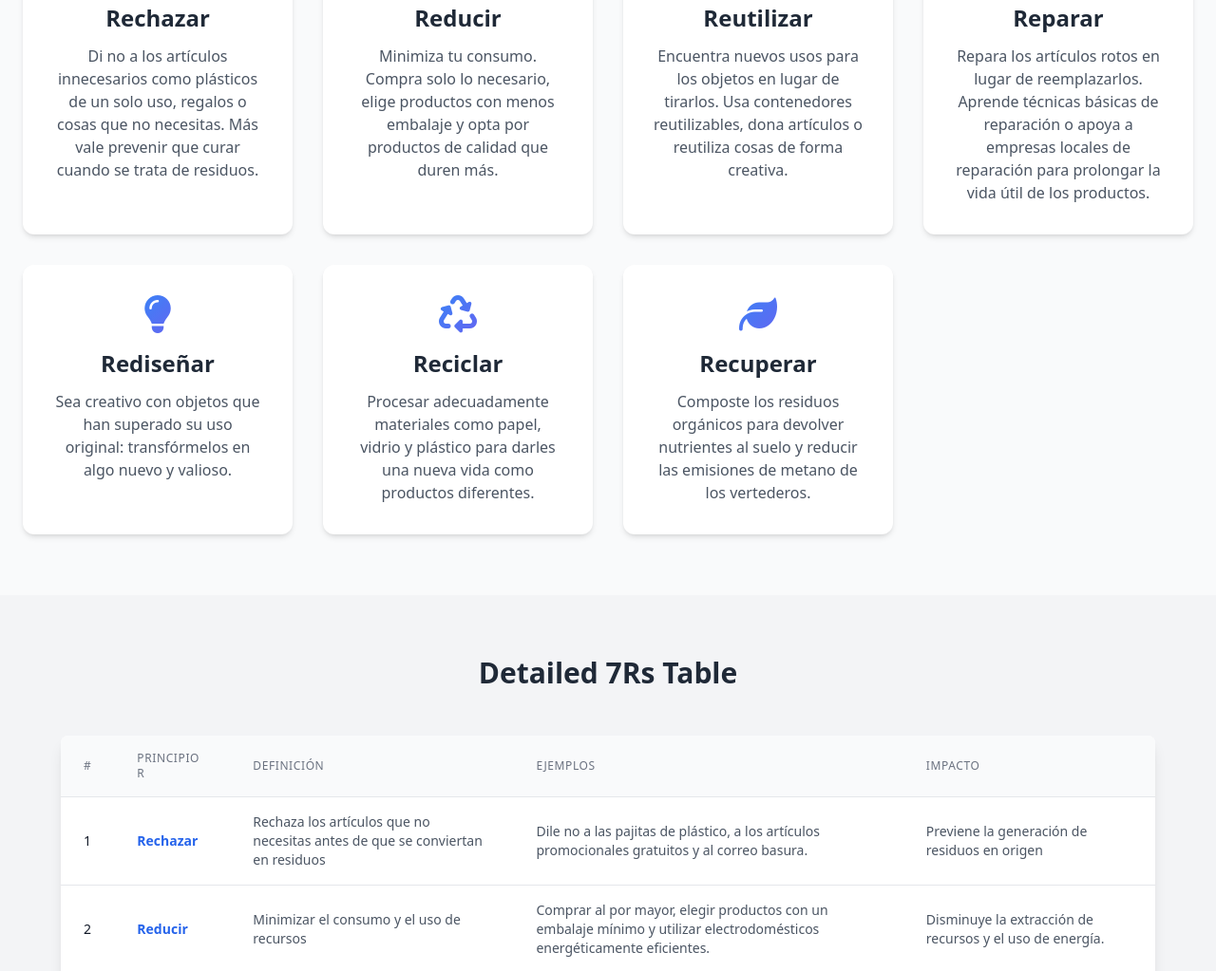
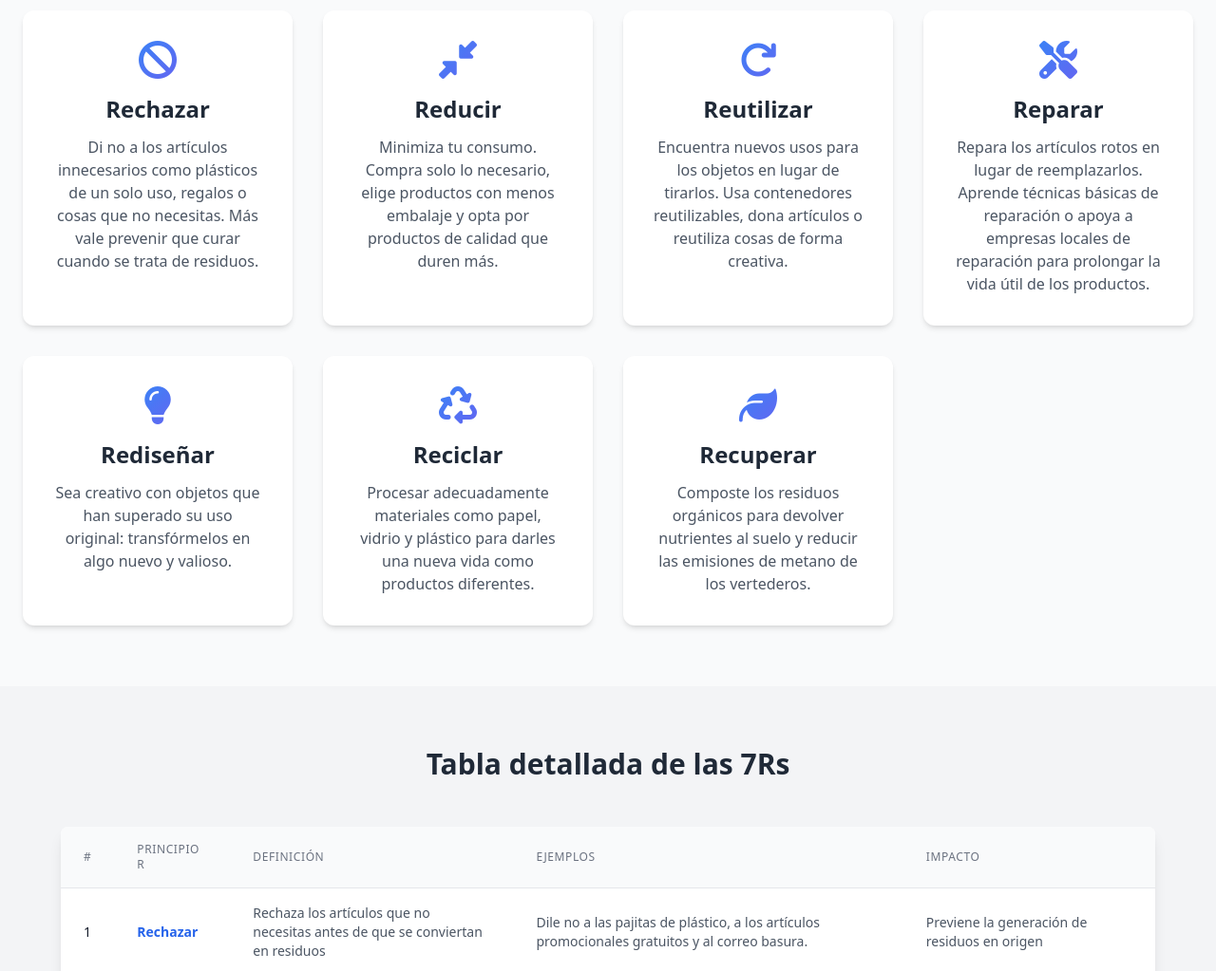
Before and after one commit to lalo0523/github7Rs, a plain HTML site: page index.html in a window 1280 px wide. Shown: the part 2335-3358 px from the top of the page at 95% size. Drawn offline with nearby package versions, Linux system fonts and the light colour scheme.

Commit message:
Update index.html

```diff
--- a/index.html
+++ b/index.html
@@ -67,6 +67,7 @@
                 <div class="md:w-1/2">
                     <div class="bg-white p-1 rounded-xl shadow-xl overflow-hidden">
                         <img src="cartel.png" alt="Sustainable living" class="w-full h-auto rounded-lg">
+                        <figcaption>Gómez, E. (2024, 23 agosto). ¿Qué son las 7 Erres en el reciclaje? Food Pac Service. https://foodpacservice.com/centro-de-conocimiento/ecologia-conceptos-y-definiciones/que-son-las-7-erres-en-el-reciclaje/.</figcaption>
                     </div>
                 </div>
             </div>
@@ -165,7 +166,7 @@
     <!-- Table Section -->
     <section id="7rs-table" class="py-16 bg-gray-100 px-6">
         <div class="container mx-auto max-w-6xl">
-            <h2 class="text-3xl font-bold text-center text-gray-800 mb-12">Detailed 7Rs Table</h2>
+            <h2 class="text-3xl font-bold text-center text-gray-800 mb-12">Tabla detallada de las 7Rs</h2>
 
             <div class="overflow-x-auto bg-white rounded-lg shadow-lg">
                 <table class="min-w-full divide-y divide-gray-200">
```
